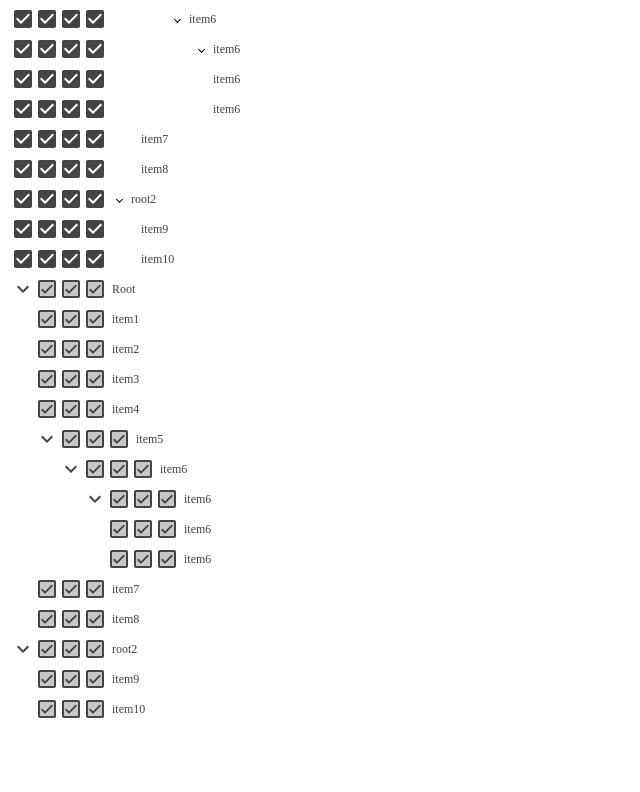
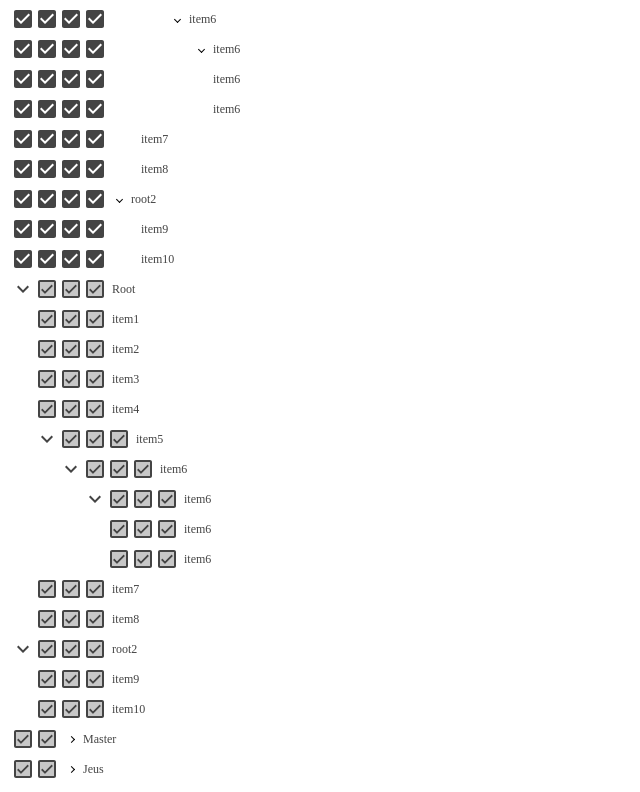
Before and after one commit to kiminseob/react-multi-checkbox-tree, a React app: page / in a window 1280 px wide. Shown: the part 634-1426 px from the top of the page, without its empty margins (0-640 px from the left). Before the commit the page ends 1366 px from the top, so only its background shows below. Built offline with nearby package versions, Linux system fonts and the light colour scheme; the HTML template or start-up script is replaced by a standard one.

Commit message:
feat: isExpand props 추가

```diff
--- a/src/App.jsx
+++ b/src/App.jsx
@@ -1,6 +1,6 @@
 import React, { useState } from 'react';
 import MultiTree from 'components/Tree/MultiTree';
-import { treeItem } from 'data/treeItem';
+import { treeItem, jeusRole } from 'data/treeItem';
 import CheckCircleIcon from '@mui/icons-material/CheckCircle';
 import CheckCircleOutlineIcon from '@mui/icons-material/CheckCircleOutline';
 import CheckBoxIcon from '@mui/icons-material/CheckBox';
@@ -21,6 +21,7 @@ import ChevronRightIcon from '@mui/icons-material/ChevronRight';
 function App() {
   const [items, setItems] = useState({
     treeItem,
+    jeusRole,
   });
 
   const onCheck = (itemName, updatedItems) => {
@@ -78,6 +79,19 @@ function App() {
           collapse: <ChevronRightIcon />,
         }}
       />
+      <MultiTree
+        items={items.jeusRole}
+        itemName="jeusRole"
+        checkboxCount={2}
+        isExpand={false}
+        icons={{
+          indeterminate: <IndeterminateCheckBoxTwoToneIcon />,
+          check: <CheckBoxTwoToneIcon />,
+          unCheck: <CheckBoxOutlineBlankTwoToneIcon />,
+          // expand: '',
+          // collapse: '',
+        }}
+      />
     </>
   );
 }
--- a/src/components/Checkbox/checkbox.module.scss
+++ b/src/components/Checkbox/checkbox.module.scss
@@ -24,6 +24,7 @@
     background-color: $color;
     &::after {
       content: '✓';
+      font-size: 0.7em;
     }
   }
 
--- a/src/components/CheckboxList/CheckboxList.tsx
+++ b/src/components/CheckboxList/CheckboxList.tsx
@@ -14,6 +14,7 @@ type CheckboxListProps = {
   indentLevel?: number;
   icons: Icons;
   indent: number;
+  isExpand: boolean;
   onClick: (id: number, idx: number) => void;
   getStatesForId: (id: number) => number[] | undefined;
   toggle: (e: React.MouseEvent<HTMLSpanElement>) => void;
@@ -30,6 +31,7 @@ const CheckboxList: React.FC<CheckboxListProps> = ({
   indentLevel = 0,
   icons,
   indent,
+  isExpand,
   onClick = () => {},
   getStatesForId,
   toggle,
@@ -56,6 +58,7 @@ const CheckboxList: React.FC<CheckboxListProps> = ({
         indentLevel={indentLevel + 1}
         icons={icons}
         indent={indent}
+        isExpand={isExpand}
         onClick={onClick}
         getStatesForId={getStatesForId}
         toggle={toggle}
@@ -68,10 +71,19 @@ const CheckboxList: React.FC<CheckboxListProps> = ({
       {idsToRender.map((id) => {
         const item = items.find((i) => i.id === id)!;
         const checkboxStates = getStatesForId(id);
-
+        console.log(item, isExpand);
         return (
           <React.Fragment key={item.id}>
-            <li data-id={`${itemName}-${item.id}`}>
+            <li
+              className={
+                isExpand
+                  ? styles.visible
+                  : item.parentId === 0
+                  ? styles.visible
+                  : styles.invisible
+              }
+              data-id={`${itemName}-${item.id}`}
+            >
               <div>
                 {CheckboxPositionAssemble(
                   checkboxPosition,
--- a/src/components/Tree/MultiTree.tsx
+++ b/src/components/Tree/MultiTree.tsx
@@ -13,6 +13,7 @@ export const CheckboxState = {
 type MultiTreeProps = {
   disable: boolean;
   isChecked: boolean;
+  isExpand: boolean;
   items: Item[];
   itemName: string;
   checkboxCount: number;
@@ -28,6 +29,7 @@ type MultiTreeProps = {
 const MultiTree: React.FC<MultiTreeProps> = ({
   disable = false,
   isChecked = true,
+  isExpand = true,
   items = [],
   itemName = '',
   checkboxCount = 1,
@@ -46,11 +48,9 @@ const MultiTree: React.FC<MultiTreeProps> = ({
   if (!initCheckStates) initCheckStates = defaultCheckStates;
 
   const defaultItemStates: ItemState[] = items.map((item) => ({
-    id: item.id,
-    parentId: item.parentId,
+    ...item,
     checkStates: initCheckStates(item),
-    visible: true,
-    expand: true,
+    expand: isExpand,
   }));
 
   const [itemStates, setItemStates] = useState<ItemState[]>(defaultItemStates);
@@ -84,7 +84,6 @@ const MultiTree: React.FC<MultiTreeProps> = ({
     setItemStates(
       itemStates.map((i) => {
         i.expand = i.id === id ? !isExpand : i.expand;
-        i.visible = childIds.indexOf(i.id) >= 0 ? !isExpand : i.visible;
         return i;
       })
     );
@@ -116,6 +115,7 @@ const MultiTree: React.FC<MultiTreeProps> = ({
         checkboxDistance={checkboxDistance}
         indent={indent}
         icons={icons}
+        isExpand={isExpand}
       />
     </>
   );
--- a/src/data/treeItem.js
+++ b/src/data/treeItem.js
@@ -77,3 +77,89 @@ export const treeItem = [
     parentId: 100,
   },
 ];
+
+export const jeusRole = [
+  // root
+  {
+    privileges: ['ROLE_MASTER_READ', 'ROLE_MASTER_WRITE'],
+    id: 1,
+    name: 'Master',
+    parentId: 0,
+  },
+  {
+    privileges: ['ROLE_MASTER_DOMAIN_READ', 'ROLE_MASTER_DOMAIN_WRITE'],
+    id: 2,
+    name: 'Domain',
+    parentId: 1,
+  },
+  {
+    privileges: ['ROLE_MASTER_CLUSTER_READ', 'ROLE_MASTER_CLUSTER_WRITE'],
+    id: 3,
+    name: 'Cluster',
+    parentId: 1,
+  },
+  {
+    privileges: ['ROLE_MASTER_SERVER_READ', 'ROLE_MASTER_SERVER_WRITE'],
+    id: 4,
+    name: 'Server',
+    parentId: 1,
+  },
+  {
+    privileges: [
+      'ROLE_MASTER_SERVERTEMPLATE_READ',
+      'ROLE_MASTER_SERVERTEMPLATE_WRITE',
+    ],
+    id: 5,
+    name: 'ServerTemplate',
+    parentId: 1,
+  },
+  {
+    privileges: ['ROLE_MASTER_RESOURCE_READ', 'ROLE_MASTER_RESOURCE_WRITE'],
+    id: 6,
+    name: 'Resource',
+    parentId: 1,
+  },
+  {
+    privileges: [
+      'ROLE_MASTER_RESOURCE_MAIL_READ',
+      'ROLE_MASTER_RESOURCE_MAIL_WRITE',
+    ],
+    id: 9,
+    name: 'Mail Resource',
+    parentId: 6,
+  },
+  {
+    privileges: [
+      'ROLE_MASTER_APPLICATION_READ',
+      'ROLE_MASTER_APPLICATION_WRITE',
+    ],
+    id: 7,
+    name: 'Application',
+    parentId: 1,
+  },
+  {
+    privileges: ['ROLE_MASTER_STATUS_READ', 'ROLE_MASTER_STATUS_WRITE'],
+    id: 8,
+    name: 'Status',
+    parentId: 1,
+  },
+  // root
+  {
+    privileges: ['ROLE_JEUS_READ', 'ROLE_JEUS_WRITE'],
+    id: 100,
+    name: 'Jeus',
+    parentId: 0,
+  },
+  {
+    privileges: ['ROLE_JEUS_OVERVIEW_READ', 'ROLE_JEUS_OVERVIEW_WRITE'],
+    id: 101,
+    name: 'Overview',
+    parentId: 100,
+  },
+  {
+    privileges: ['ROLE_JEUS_SERVER_READ', 'ROLE_JEUS_SERVER_WRITE'],
+    id: 102,
+    name: 'Server',
+    parentId: 100,
+  },
+];
--- a/src/types/index.tsx
+++ b/src/types/index.tsx
@@ -10,7 +10,6 @@ export type ItemState = {
   id: number;
   parentId: number;
   checkStates: number[];
-  visible: boolean;
   expand: boolean;
 };
 
```
